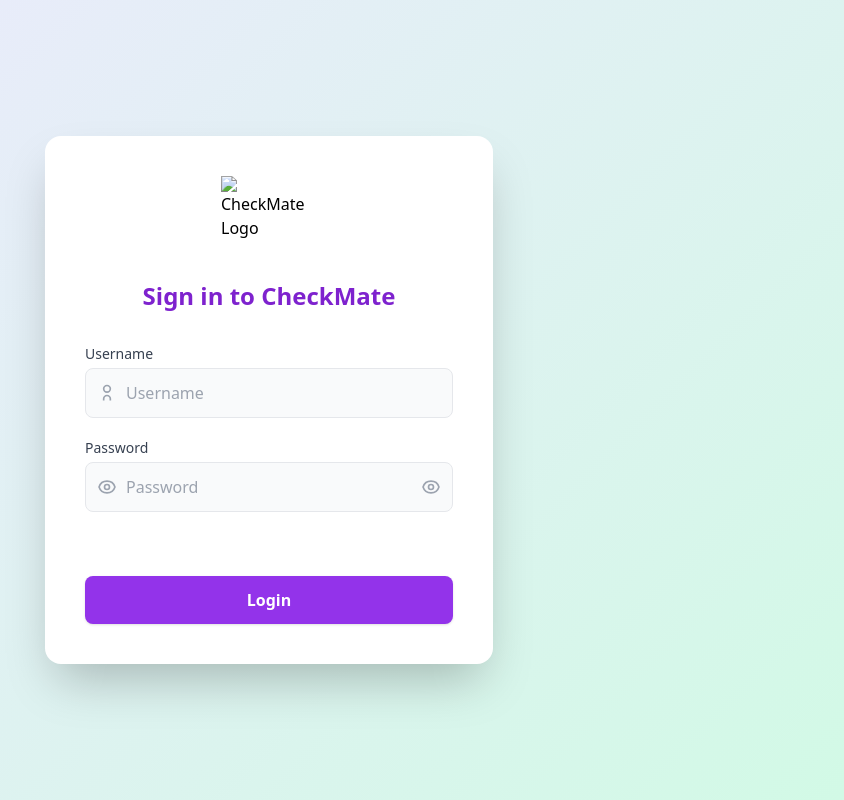
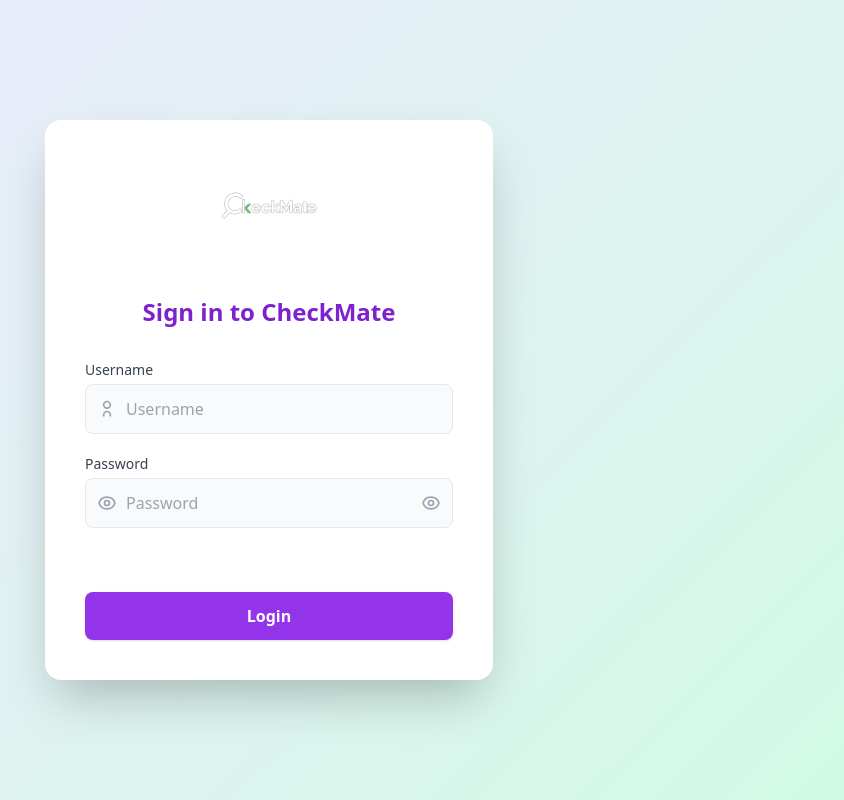
Before and after one commit to JohnnyTerrific/checkmate-inventory-app, a website built with Vite: page login.html in a window 1280 px wide. Shown: the whole page, without its empty margins (371-1215 px from the left). Built offline with nearby package versions, Linux system fonts and the light colour scheme.

Commit message:
Fix to login logo

```diff
--- a/login.html
+++ b/login.html
@@ -17,7 +17,7 @@
 </head>
 <body>
   <div class="bg-white dark:bg-gray-900 shadow-2xl rounded-2xl p-10 w-full max-w-md flex flex-col gap-8">
-    <img src="assets/img/CheckMate-app-logo-dark.png" class="mx-auto w-24 mb-2" alt="CheckMate Logo">
+    <img src="/img/CheckMate-app-logo-dark.png" class="mx-auto w-24 mb-2" alt="CheckMate Logo">
     <h2 class="text-2xl font-bold text-purple-700 dark:text-purple-300 text-center">Sign in to CheckMate</h2>
     <form id="loginForm" class="flex flex-col gap-5">
       <div>
```
Also changed, not shown: dist/login.html.
